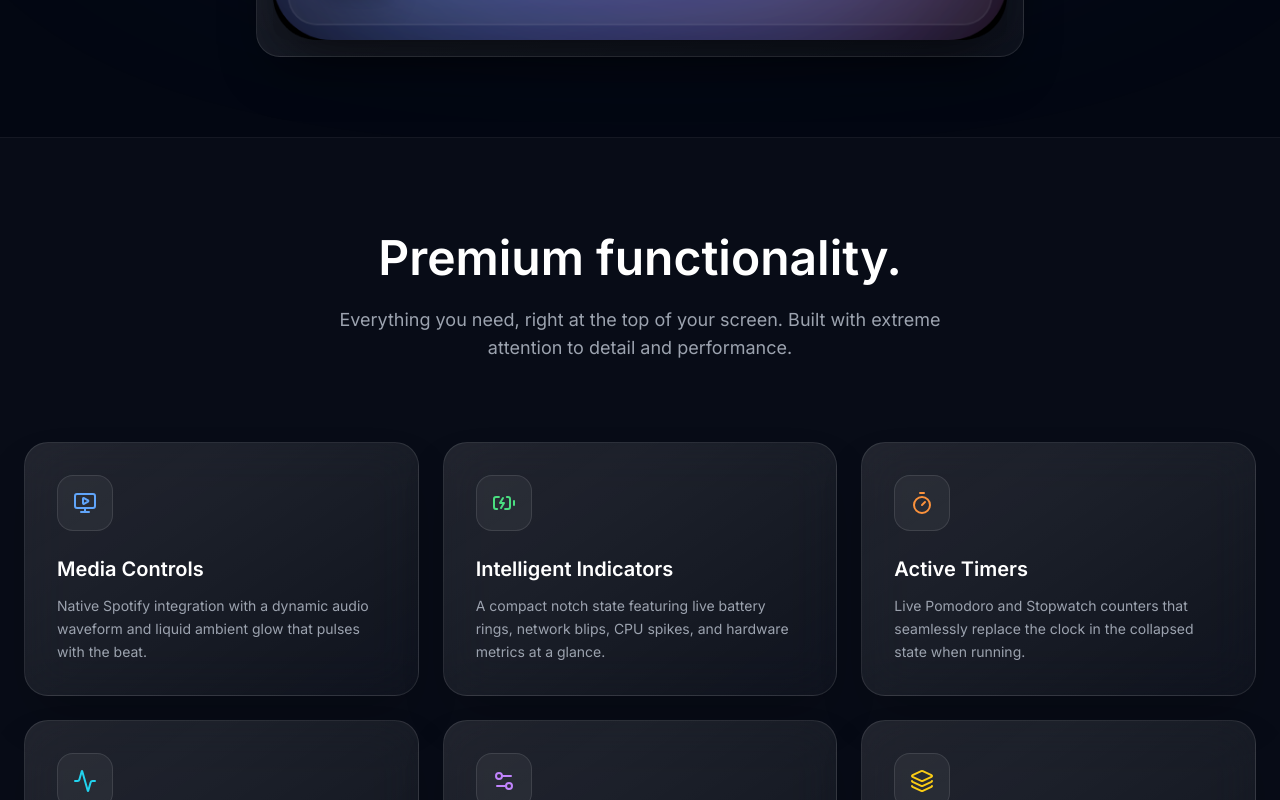
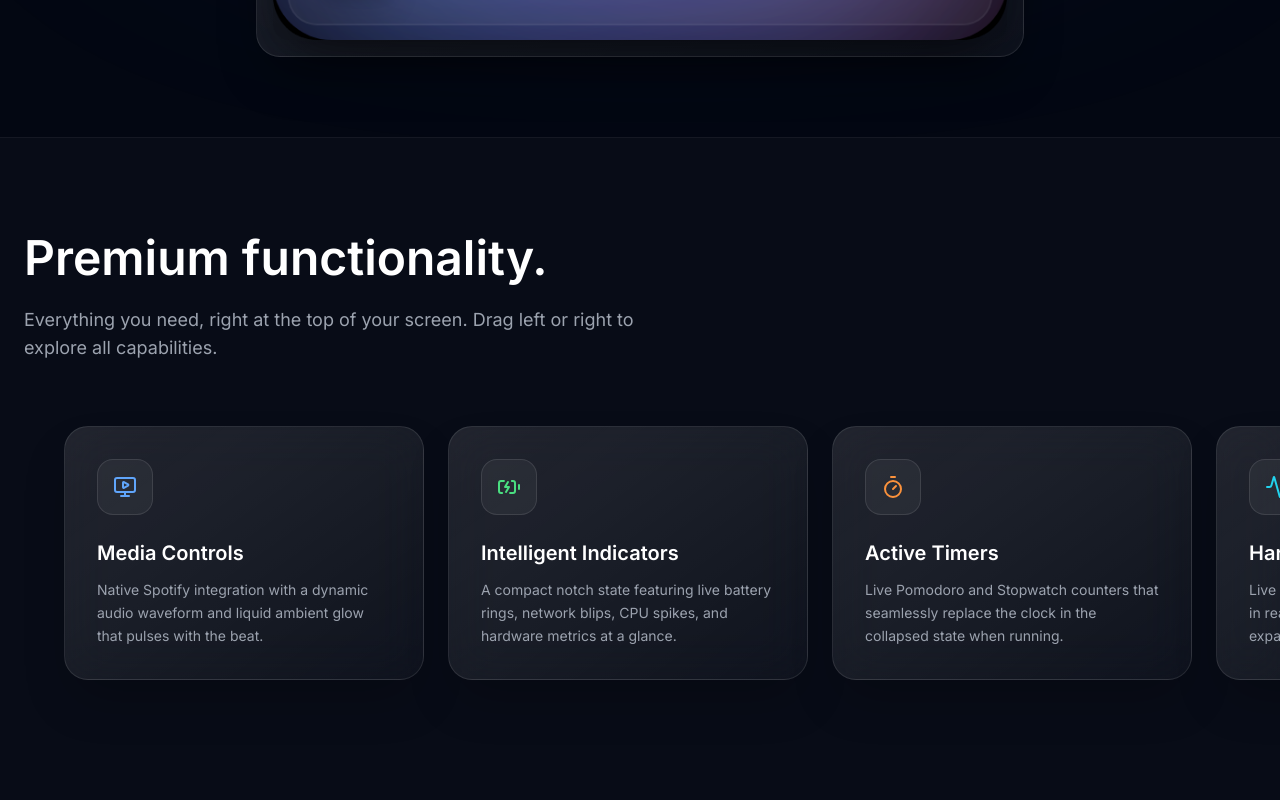
Before and after one commit to Avenger11764/Dynamic_island, a React (Vite) app in the folder website/: page / in a window 1280 px wide. Shown: the part 1000-1800 px from the top of the page. Built offline with nearby package versions, Linux system fonts and the light colour scheme; a web font is replaced by a local one.

Commit message:
Refactor features grid into premium animated drag carousel

```diff
--- a/website/src/App.jsx
+++ b/website/src/App.jsx
@@ -1,8 +1,10 @@
-import React from 'react';
+import React, { useRef } from 'react';
 import { motion } from 'framer-motion';
 import { Download, MonitorPlay, Activity, Timer, Settings2, ShieldCheck, ChevronRight, BatteryCharging, Layers, Sun } from 'lucide-react';
 
 function App() {
+  const carouselRef = useRef(null);
+
   const features = [
     {
       icon: <MonitorPlay className="w-6 h-6 text-blue-400" />,
@@ -135,25 +137,31 @@ function App() {
         </div>
       </section>
 
-      {/* Features Grid */}
-      <section className="py-24 px-6 border-t border-white/5 bg-white/[0.02]">
-        <div className="max-w-7xl mx-auto">
-          <div className="text-center mb-20">
+      {/* Features Carousel */}
+      <section className="py-24 border-t border-white/5 bg-white/[0.02] overflow-hidden flex flex-col relative" ref={carouselRef}>
+        <div className="max-w-7xl mx-auto px-6 w-full">
+          <div className="text-left mb-16">
             <h2 className="text-3xl md:text-5xl font-bold text-white mb-6">Premium functionality.</h2>
-            <p className="text-gray-400 text-lg max-w-2xl mx-auto">Everything you need, right at the top of your screen. Built with extreme attention to detail and performance.</p>
+            <p className="text-gray-400 text-lg max-w-2xl">Everything you need, right at the top of your screen. Drag left or right to explore all capabilities.</p>
+          </div>
         </div>
 
-          <div className="grid grid-cols-1 md:grid-cols-2 lg:grid-cols-3 gap-6">
+        <motion.div
+          drag="x"
+          dragConstraints={carouselRef}
+          dragElastic={0.2}
+          className="flex gap-6 px-6 md:px-16 w-max cursor-grab active:cursor-grabbing pb-8"
+        >
           {features.map((feature, i) => (
             <motion.div
               key={i}
-                initial={{ opacity: 0, y: 20 }}
-                whileInView={{ opacity: 1, y: 0 }}
-                viewport={{ once: true }}
-                transition={{ delay: i * 0.1, duration: 0.5 }}
-                className="glass-card p-8 rounded-3xl hover:bg-white/[0.08] transition-colors group border border-white/10 bg-white/[0.03]"
+              initial={{ opacity: 0, x: 100, scale: 0.95 }}
+              whileInView={{ opacity: 1, x: 0, scale: 1 }}
+              viewport={{ once: true, margin: "-50px" }}
+              transition={{ duration: 0.6, delay: i * 0.1, type: "spring", bounce: 0.4 }}
+              className="glass-card p-8 rounded-3xl hover:bg-white/[0.08] transition-colors group border border-white/10 bg-white/[0.03] w-[300px] md:w-[360px] shrink-0"
             >
-                <div className="w-14 h-14 rounded-2xl bg-white/5 flex items-center justify-center mb-6 border border-white/10 group-hover:scale-110 transition-transform duration-300">
+              <div className="w-14 h-14 rounded-2xl bg-white/5 flex items-center justify-center mb-6 border border-white/10 group-hover:scale-110 group-hover:bg-white/10 transition-all duration-300">
                 {feature.icon}
               </div>
               <h3 className="text-xl font-semibold text-white mb-3">{feature.title}</h3>
@@ -162,8 +170,7 @@ function App() {
               </p>
             </motion.div>
           ))}
-          </div>
-        </div>
+        </motion.div>
       </section>
 
       {/* Showcase Gallery */}
```
Lines whose indentation alone changed are shown as unchanged.
